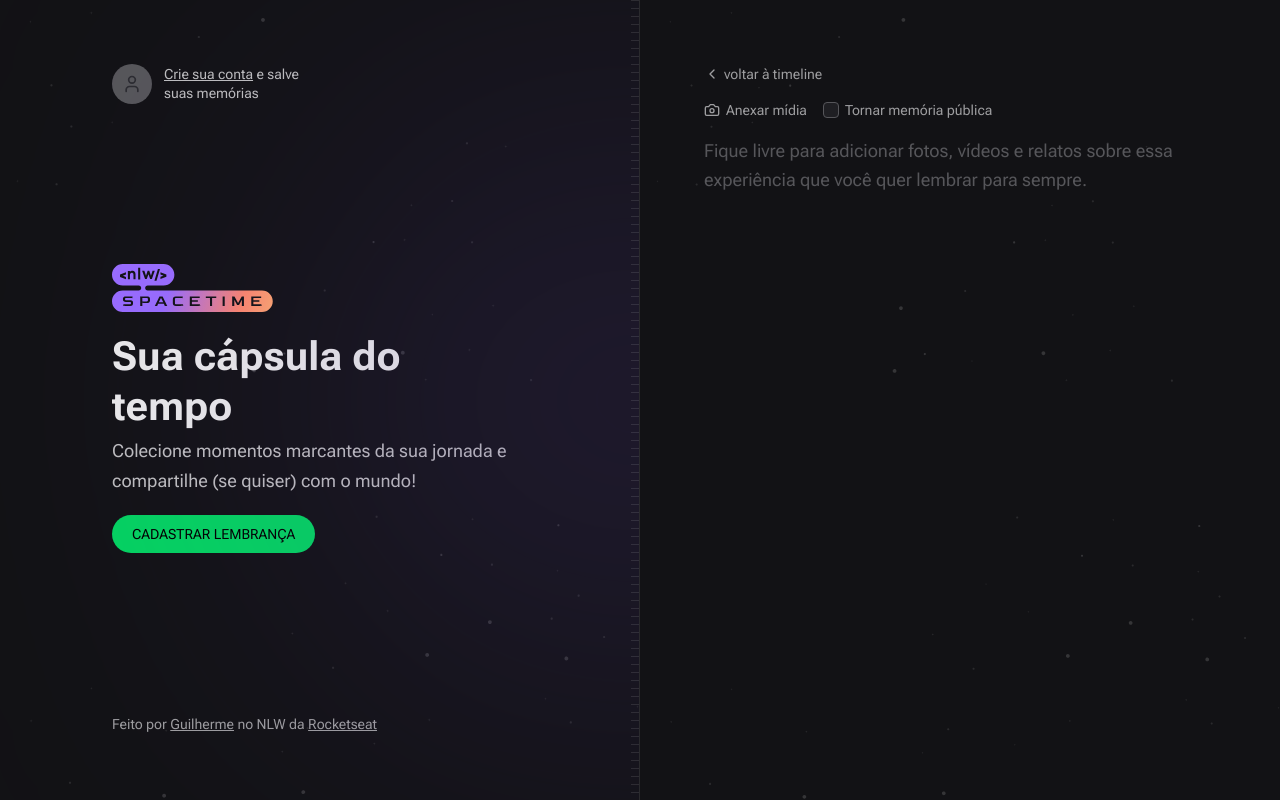
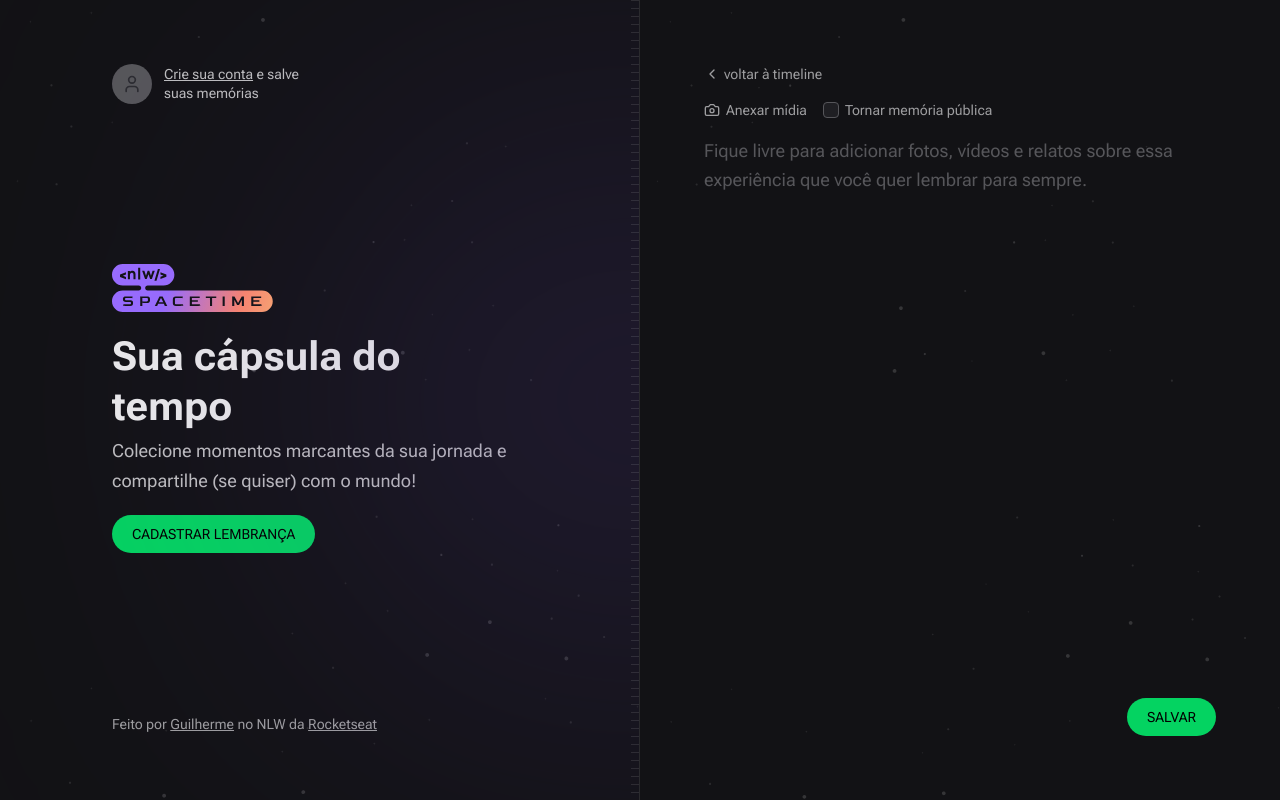
Before and after one commit to GuiCezaF/NLW-Front-end, a Next.js app: page /memories/new in a window 1280 px wide. Built offline with nearby package versions, Linux system fonts and the light colour scheme; no server answers; a web font is replaced by a local one.

Commit message:
feat: media preview adn new memory creation

```diff
--- a/package.json
+++ b/package.json
@@ -16,6 +16,7 @@
     "axios": "^1.4.0",
     "eslint": "8.40.0",
     "eslint-config-next": "13.4.2",
+    "js-cookie": "^3.0.5",
     "jwt-decode": "^3.1.2",
     "lucide-react": "^0.216.0",
     "next": "13.4.2",
@@ -28,6 +29,7 @@
   "devDependencies": {
     "@rocketseat/eslint-config": "^1.2.0",
     "@tailwindcss/forms": "^0.5.3",
+    "@types/js-cookie": "^3.0.3",
     "prettier-plugin-tailwindcss": "^0.3.0"
   }
 }
--- a/src/app/memories/new/page.tsx
+++ b/src/app/memories/new/page.tsx
@@ -1,4 +1,5 @@
-import { Camera, ChevronLeft } from 'lucide-react'
+import { NewMemoryForm } from '@/components/NewMemoryForm'
+import { ChevronLeft } from 'lucide-react'
 import Link from 'next/link'
 
 export default function NewMemory() {
@@ -12,40 +13,7 @@
         voltar à timeline
       </Link>
 
-      <form className="flex flex-1 flex-col gap-2">
-        <div className="flex items-center gap-4">
-          <label
-            htmlFor="media"
-            className="flex cursor-pointer items-center gap-1.5 text-sm text-gray-200 hover:text-gray-100"
-          >
-            <Camera className="h-4 w-4" />
-            Anexar mídia
-          </label>
-
-          <label
-            htmlFor="isPublic"
-            className="flex items-center gap-1.5 text-sm text-gray-200 hover:text-gray-100"
-          >
-            <input
-              type="checkbox"
-              name="isPublic"
-              id="isPublic"
-              value="true"
-              className="h-4 w-4 rounded border-gray-400 bg-gray-700 text-purple-500"
-            />
-            Tornar memória pública
-          </label>
-        </div>
-
-        <input type="file" id="media" className="invisible h-0 w-0" />
-
-        <textarea
-          name="content"
-          spellCheck={false}
-          className="w-full flex-1 resize-none rounded border-0 bg-transparent p-0 text-lg leading-relaxed text-gray-100 placeholder:text-gray-400 focus:ring-0"
-          placeholder="Fique livre para adicionar fotos, vídeos e relatos sobre essa experiência que você quer lembrar para sempre."
-        />
-      </form>
+      <NewMemoryForm />
     </div>
   )
 }
--- /dev/null
+++ b/src/components/MediaPicker.tsx
@@ -0,0 +1,41 @@
+'use client'
+
+import { ChangeEvent, useState } from 'react'
+
+export function MediaPicker() {
+  const [preview, setPreview] = useState<string | null>(null)
+
+  function onFileSelected(event: ChangeEvent<HTMLInputElement>) {
+    const { files } = event.target
+
+    if (!files) {
+      return
+    }
+
+    const previewURL = URL.createObjectURL(files[0])
+
+    setPreview(previewURL)
+  }
+
+  return (
+    <>
+      <input
+        onChange={onFileSelected}
+        type="file"
+        name="coverUrl"
+        id="media"
+        accept="image/*"
+        className="invisible h-0 w-0"
+      />
+
+      {preview && (
+        // eslint-disable-next-line
+        <img
+          src={preview}
+          alt=""
+          className="aspect-video w-full rounded-lg object-cover"
+        />
+      )}
+    </>
+  )
+}
--- /dev/null
+++ b/src/components/NewMemoryForm.tsx
@@ -0,0 +1,93 @@
+'use client'
+
+import { Camera } from 'lucide-react'
+import { MediaPicker } from './MediaPicker'
+import { FormEvent } from 'react'
+import { api } from '@/lib/api'
+import Cookie from 'js-cookie'
+import { useRouter } from 'next/navigation'
+
+export function NewMemoryForm() {
+  const router = useRouter()
+
+  async function handleCreateMemory(event: FormEvent<HTMLFormElement>) {
+    event.preventDefault()
+
+    const formData = new FormData(event.currentTarget)
+
+    const fileToUpload = formData.get('coverUrl')
+
+    let coverUrl = ''
+
+    if (fileToUpload) {
+      const uploadFormData = new FormData()
+      uploadFormData.set('file', fileToUpload)
+
+      const uploadResponse = await api.post('/upload', uploadFormData)
+
+      coverUrl = uploadResponse.data.fileUrl
+    }
+
+    const token = Cookie.get('token')
+
+    await api.post(
+      '/memories',
+      {
+        coverUrl,
+        content: formData.get('content'),
+        isPublic: formData.get('isPublic'),
+      },
+      {
+        headers: {
+          Authorization: `Bearer ${token}`,
+        },
+      },
+    )
+
+    router.push('/')
+  }
+
+  return (
+    <form onSubmit={handleCreateMemory} className="flex flex-1 flex-col gap-2">
+      <div className="flex items-center gap-4">
+        <label
+          htmlFor="media"
+          className="flex cursor-pointer items-center gap-1.5 text-sm text-gray-200 hover:text-gray-100"
+        >
+          <Camera className="h-4 w-4" />
+          Anexar mídia
+        </label>
+
+        <label
+          htmlFor="isPublic"
+          className="flex items-center gap-1.5 text-sm text-gray-200 hover:text-gray-100"
+        >
+          <input
+            type="checkbox"
+            name="isPublic"
+            id="isPublic"
+            value="true"
+            className="h-4 w-4 rounded border-gray-400 bg-gray-700 text-purple-500"
+          />
+          Tornar memória pública
+        </label>
+      </div>
+
+      <MediaPicker />
+
+      <textarea
+        name="content"
+        spellCheck={false}
+        className="w-full flex-1 resize-none rounded border-0 bg-transparent p-0 text-lg leading-relaxed text-gray-100 placeholder:text-gray-400 focus:ring-0"
+        placeholder="Fique livre para adicionar fotos, vídeos e relatos sobre essa experiência que você quer lembrar para sempre."
+      />
+
+      <button
+        type="submit"
+        className="inline-block self-end rounded-full bg-green-500 px-5 py-3 font-alt text-sm uppercase leading-none text-black hover:bg-green-600"
+      >
+        Salvar
+      </button>
+    </form>
+  )
+}
--- a/src/lib/api.ts
+++ b/src/lib/api.ts
@@ -1,5 +1,5 @@
 import axios from 'axios'
 
 export const api = axios.create({
-  baseURL: 'http://192.168.15.7:3333',
+  baseURL: 'http://192.168.15.9:3333',
 })
```
Also changed, not shown: 1 other file (tests, documents, lock files or other folders).
